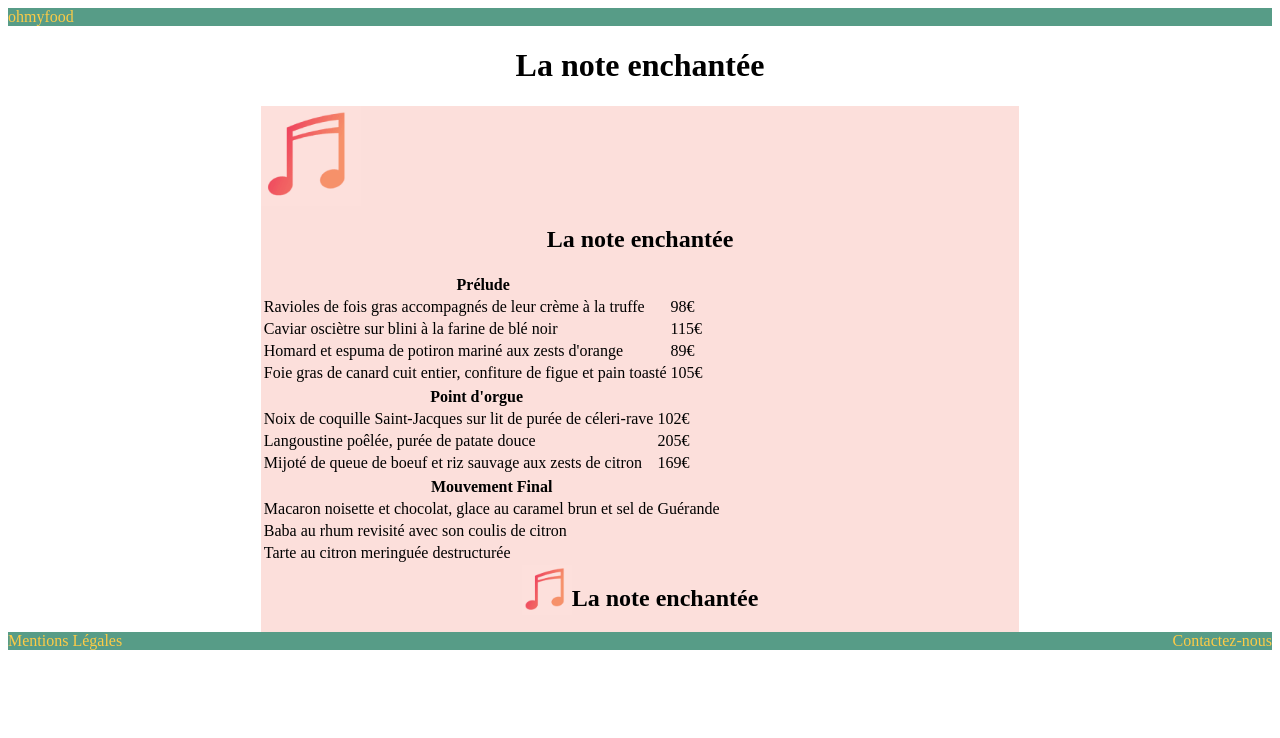
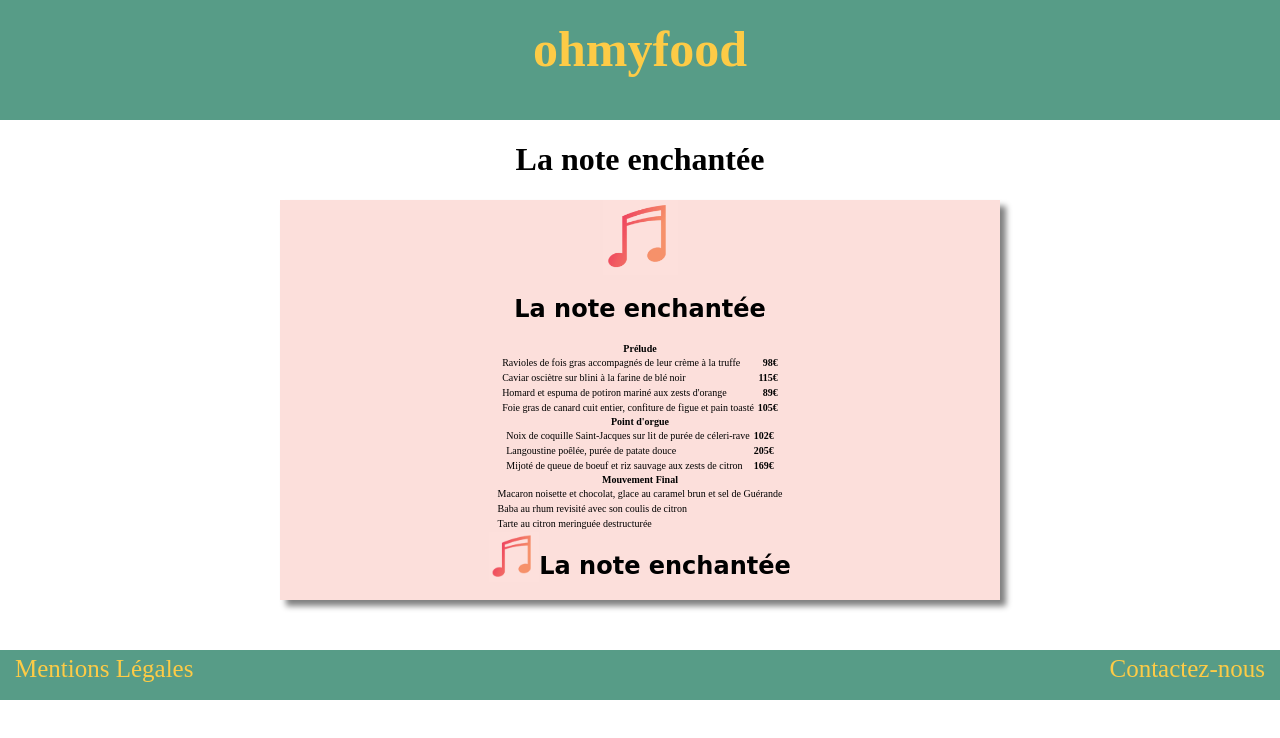
Before and after one commit to LordKitetsu/Projet3, a website: page menu1.html in a window 1280 px wide. Drawn offline with Linux system fonts and the light colour scheme.

Commit message:
Sass intégré, menu 1 grossièrement terminé

```diff
--- /dev/null
+++ b/layouts/_menu.scss
@@ -0,0 +1,61 @@
+.la_note_enchantée {
+    margin: auto;
+    max-width: 1440px;
+
+    h1, h2, h3 {
+    text-align: center;
+    }
+
+    h2 {
+    font-family: "Segoe Script", cursive;
+    }
+
+
+
+
+
+    .bas {
+        display: flex;
+        flex-direction: row;
+        justify-content: center;
+    }
+
+    .logo1 {
+        width: 50px;
+        height: 50px;
+    }
+
+    .logo {
+        display: block;
+        margin: auto;
+        width: 75px;
+        height: 75px;
+        justify-content: center;
+    }
+
+    table, h3 {
+        margin: auto;
+        font-family: "Segoe Print";
+        font-size: 10px;
+        padding-left: 5%;
+        padding-right: 5%;
+        justify-content: center;
+        max-width: 750px;
+
+    }
+
+    .menu {
+        background-color: #fcdfdb;
+
+        box-shadow: 6px 6px 6px grey;
+        max-width: 720px;
+        margin: auto;
+        margin-bottom: 50px;
+
+    }
+
+    .prix {
+        font-weight: bold;
+        text-align: right;
+    }
+}
--- a/menu1.css
+++ /dev/null
@@ -1,47 +0,0 @@
-.menu {
-    background-color: #fcdfdb;
-    margin-left: 20%;
-    margin-right: 20%;
-    max-width: 1440px;
-}
-
-header, footer {
-    background-color: #579c87;
-    color: #fdcb46;
-}
-
-h1, h2 {
-    text-align: center;
-}
-
-
-
-.haut {
-    display: flex;
-    flex-direction: column;
-
-}
-
-.bas {
-    display: flex;
-    flex-direction: row;
-    justify-content: center;
-}
-
-.logo1 {
-    width: 50px;
-    height: 50px;
-}
-
-.logo {
-    display: block;
-    width: 100px;
-    height: 100px;
-
-}
-
-footer {
-    display: flex;
-    flex-direction: row;
-    justify-content: space-between;
-}
--- a/menu1.html
+++ b/menu1.html
@@ -4,70 +4,60 @@
 <head>
     <meta charset="UTF-8">
     <meta name="viewport" content="width=device-width, initial-scale=1.0">
-    <link href="menu1.css" rel="stylesheet">
+    <link href="style.css" rel="stylesheet">
     <title>Menu La Note Enchantée</title>
 </head>
 
 <body>
+    <div class="la_note_enchantée">
         <header>ohmyfood</header>
         <h1>La note enchantée</h1>
+
         <div class="menu">
             <div class="haut">
             <img class="logo" src="menu1img.png" alt="logo note enchantée">
             <h2>La note enchantée</h2>
         </div>
         <table>
-            <thead>
-                <tr>
-                    <th colspan="2">Prélude</th>
-                </tr>
-            </thead>
+            <h3>Prélude</h3>
             <tbody>
                 <tr>
                     <td>Ravioles de fois gras accompagnés de leur crème à la truffe</td>
-                    <td>98€</td>
+                    <td class="prix">98€</td>
                 </tr>
                 <tr>
                     <td>Caviar osciètre sur blini à la farine de blé noir</td>
-                    <td>115€</td>
+                    <td class="prix">115€</td>
                 </tr>
                 <tr>
                     <td>Homard et espuma de potiron mariné aux zests d'orange</td>
-                    <td>89€</td>
+                    <td class="prix">89€</td>
                 </tr>
                 <tr>
                     <td>Foie gras de canard cuit entier, confiture de figue et pain toasté</td>
-                    <td>105€</td>
+                    <td class="prix">105€</td>
                 </tr>
             </tbody>
         </table>
         <table>
-            <thead>
-                <tr>
-                    <th colspan="2">Point d'orgue</th>
-                </tr>
-            </thead>
+            <h3>Point d'orgue</h3>
             <tbody>
                 <tr>
                     <td>Noix de coquille Saint-Jacques sur lit de purée de céleri-rave</td>
-                    <td>102€</td>
+                    <td class="prix">102€</td>
                 </tr>
                 <tr>
                     <td>Langoustine poêlée, purée de patate douce</td>
-                    <td>205€</td>
+                    <td class="prix">205€</td>
                 </tr>
                 <tr>
                     <td>Mijoté de queue de boeuf et riz sauvage aux zests de citron</td>
-                    <td>169€</td>
+                    <td class="prix">169€</td>
                 </tr>
             </tbody>
         </table>
         <table>
-            <thead>
-                <tr>
-                    <th colspan="2">Mouvement Final</th>
-                </tr>
-            </thead>
+            <h3>Mouvement Final</h3>
             <tbody>
                 <tr>
                     <td>Macaron noisette et chocolat, glace au caramel brun et sel de Guérande</td>
@@ -85,10 +75,12 @@
             <h2>La note enchantée</h2>
         </div>
         </div>
+
         <footer>
             <div class="mention">Mentions Légales</div>
             <div class="Contact">Contactez-nous</div>
         </footer>
+    </div>
 </body>
 
 </html>
--- a/menu2.css
+++ /dev/null
@@ -1,24 +0,0 @@
-body {
-    background-color: #fff5fe;
-}
-
-h1, h2 {
-    text-align: center;
-}
-
-em {
-    font-weight: bold;
-}
-
-.element {
-    display: flex;
-    flex-direction: row;
-    justify-content: space-between;
-}
-
-section {
-    max-width: 1440px;
-    justify-content: center;
-    margin-left: 20%;
-    margin-right: 20%;
-}
--- a/menu3.css
+++ /dev/null
@@ -1,24 +0,0 @@
-body {
-    background-color: #edefef;
-}
-
-h1, h2 {
-    text-align: center;
-}
-
-em {
-    font-weight: bold;
-}
-
-.element {
-    display: flex;
-    flex-direction: row;
-    justify-content: space-between;
-}
-
-section {
-    max-width: 1440px;
-    justify-content: center;
-    margin-left: 20%;
-    margin-right: 20%;
-}
--- a/menu4.css
+++ /dev/null
@@ -1,24 +0,0 @@
-body {
-    background-color: #fdfffd;
-}
-
-h1, h2 {
-    text-align: center;
-}
-
-em {
-    font-weight: bold;
-}
-
-.element {
-    display: flex;
-    flex-direction: row;
-    justify-content: space-between;
-}
-
-section {
-    max-width: 1440px;
-    justify-content: center;
-    margin-left: 20%;
-    margin-right: 20%;
-}
--- /dev/null
+++ b/style.scss
@@ -0,0 +1,39 @@
+@import "./utils/variables";
+@import "./layouts/menu";
+
+body {
+    margin: 0;
+}
+
+header, footer {
+    background-color: #579c87;
+    color: #fdcb46;
+    font-family: "Montserrat";
+}
+
+footer {
+    display: flex;
+    flex-direction: row;
+    justify-content: space-between;
+    height: 50px;
+    font-size: 25px;
+}
+
+.mention {
+    padding-left: 15px;
+    padding-top: 5px;
+}
+
+.Contact {
+    padding-right: 15px;
+    padding-top: 5px;
+}
+
+header {
+    text-align: center;
+    font-weight: bold;
+    font-size: 50px;
+    height: 100px;
+    padding-top: 20px;
+
+}
--- /dev/null
+++ b/utils/_variables.scss
@@ -0,0 +1,2 @@
+$color-primary: #579c87;
+$color-text-primary: #fdcb46;
```
Also changed, not shown: index.html (+18 -0 lines), menu2.html (+12 -11 lines), menu3.html (+13 -10 lines), menu4.html (+13 -10 lines), package.json (added, +19 -0 lines), style.css (added), 1 other file. Lines whose indentation alone changed are shown as unchanged.
